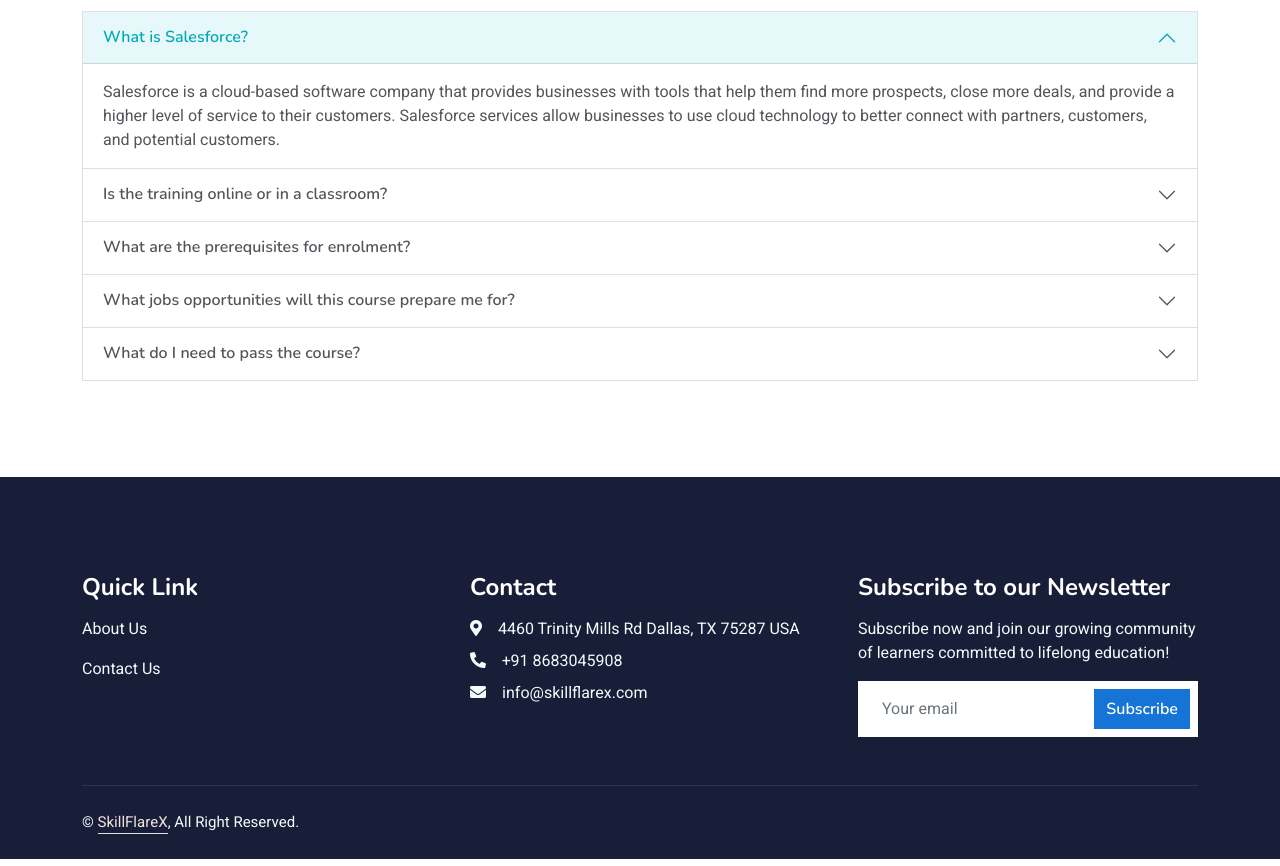
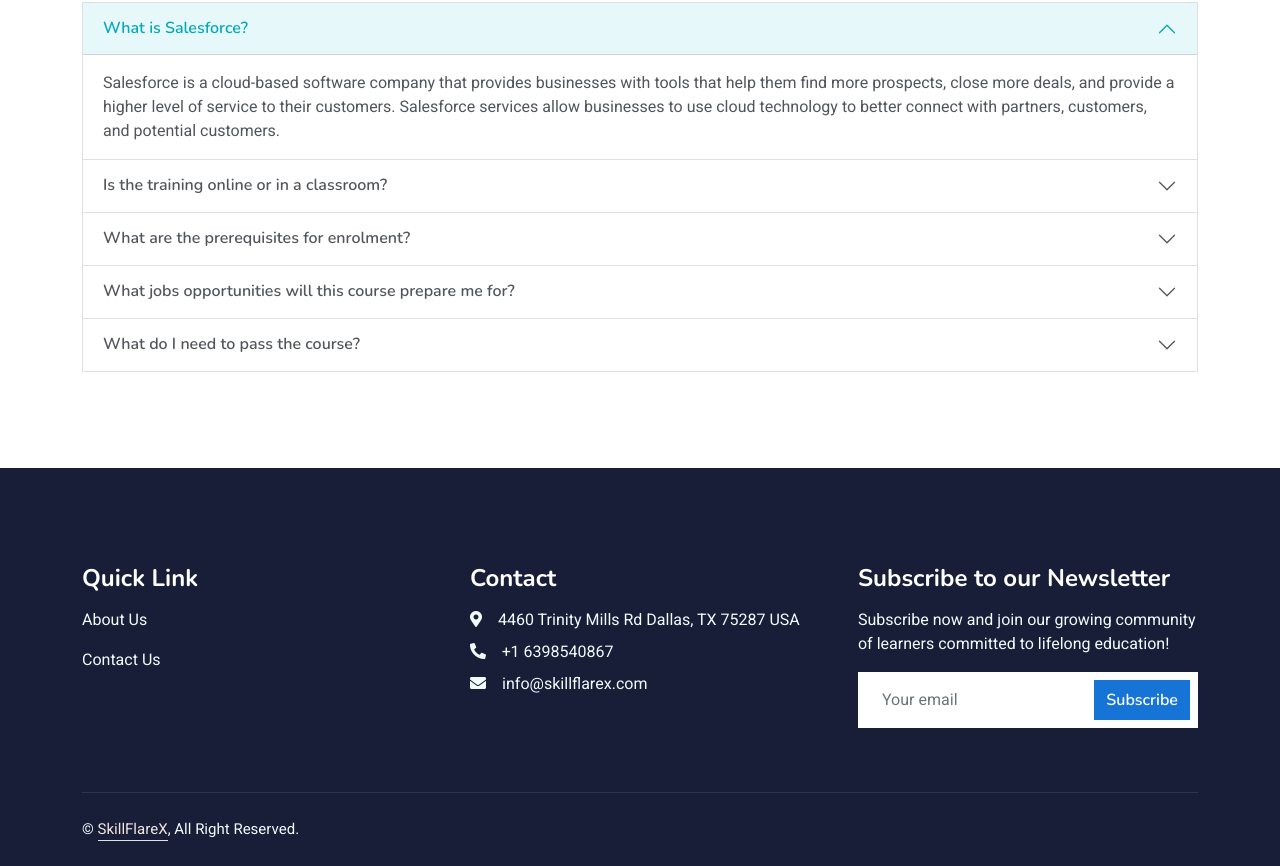
Before and after one commit to skillflarex/skillflarex.github.io, a plain HTML site: page index.html in a window 1280 px wide. Shown: the part 5116-5982 px from the top of the page. Drawn offline with nearby package versions, Linux system fonts and the light colour scheme.

Commit message:
Update index.html

```diff
--- a/index.html
+++ b/index.html
@@ -1,5 +1,5 @@
+<html lang="en">
 <!DOCTYPE html>
-<html lang="en">
 
 <head>
     <meta charset="utf-8">
@@ -850,7 +850,7 @@
                 <div class="col-lg-4 col-md-6">
                     <h4 class="text-white mb-3">Contact</h4>
                     <p class="mb-2"><i class="fa fa-map-marker-alt me-3"></i>4460 Trinity Mills Rd Dallas, TX 75287 USA</p>
-                    <p class="mb-2"><i class="fa fa-phone-alt me-3"></i>+91 8683045908</p>
+                    <p class="mb-2"><i class="fa fa-phone-alt me-3"></i>+1 6398540867</p>
                     <p class="mb-2"><i class="fa fa-envelope me-3"></i>info@skillflarex.com</p>
                     <!-- <div class="d-flex pt-2">
                         <a class="btn btn-outline-light btn-social" href=""><i class="fab fa-twitter"></i></a>
```
